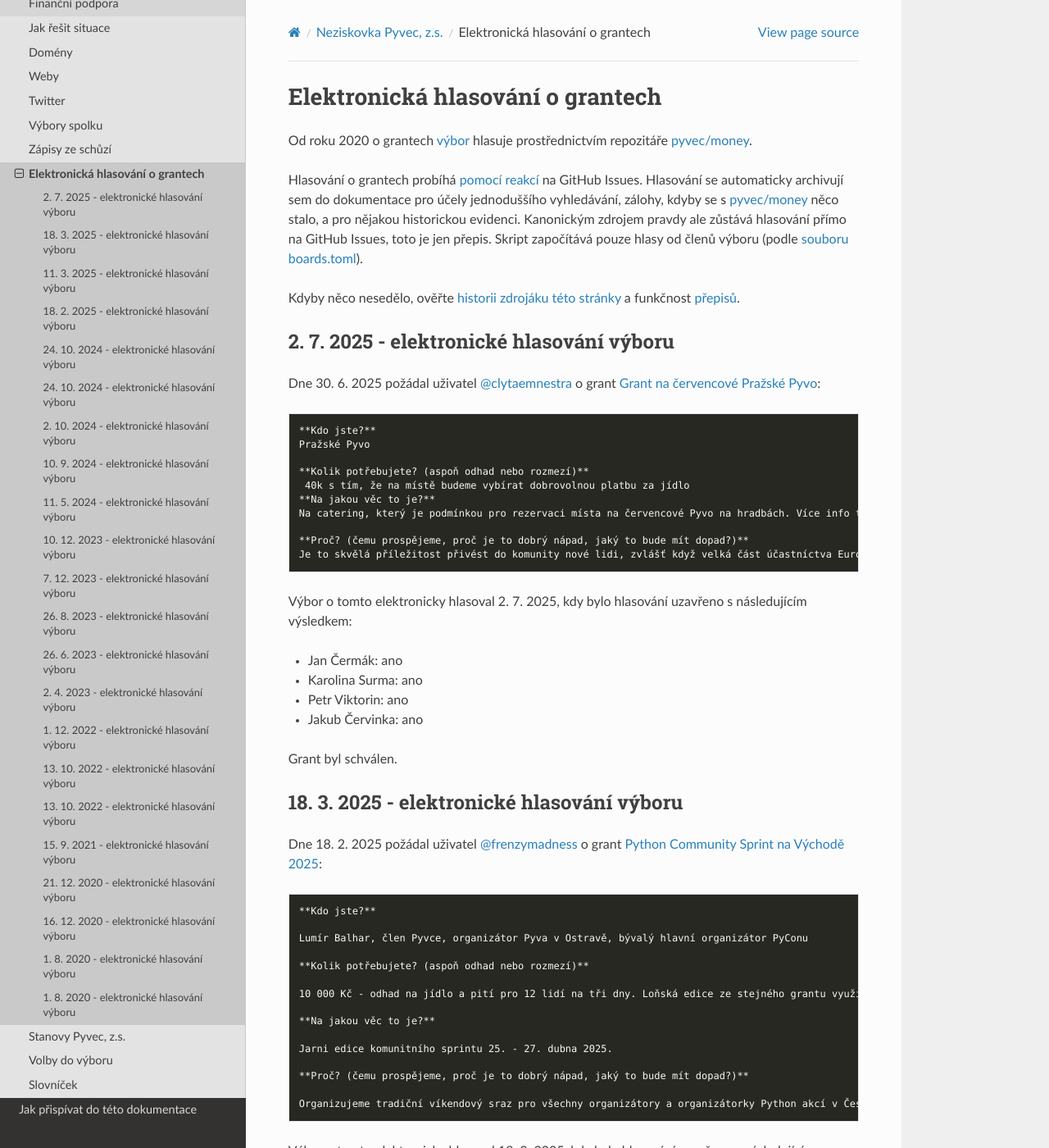
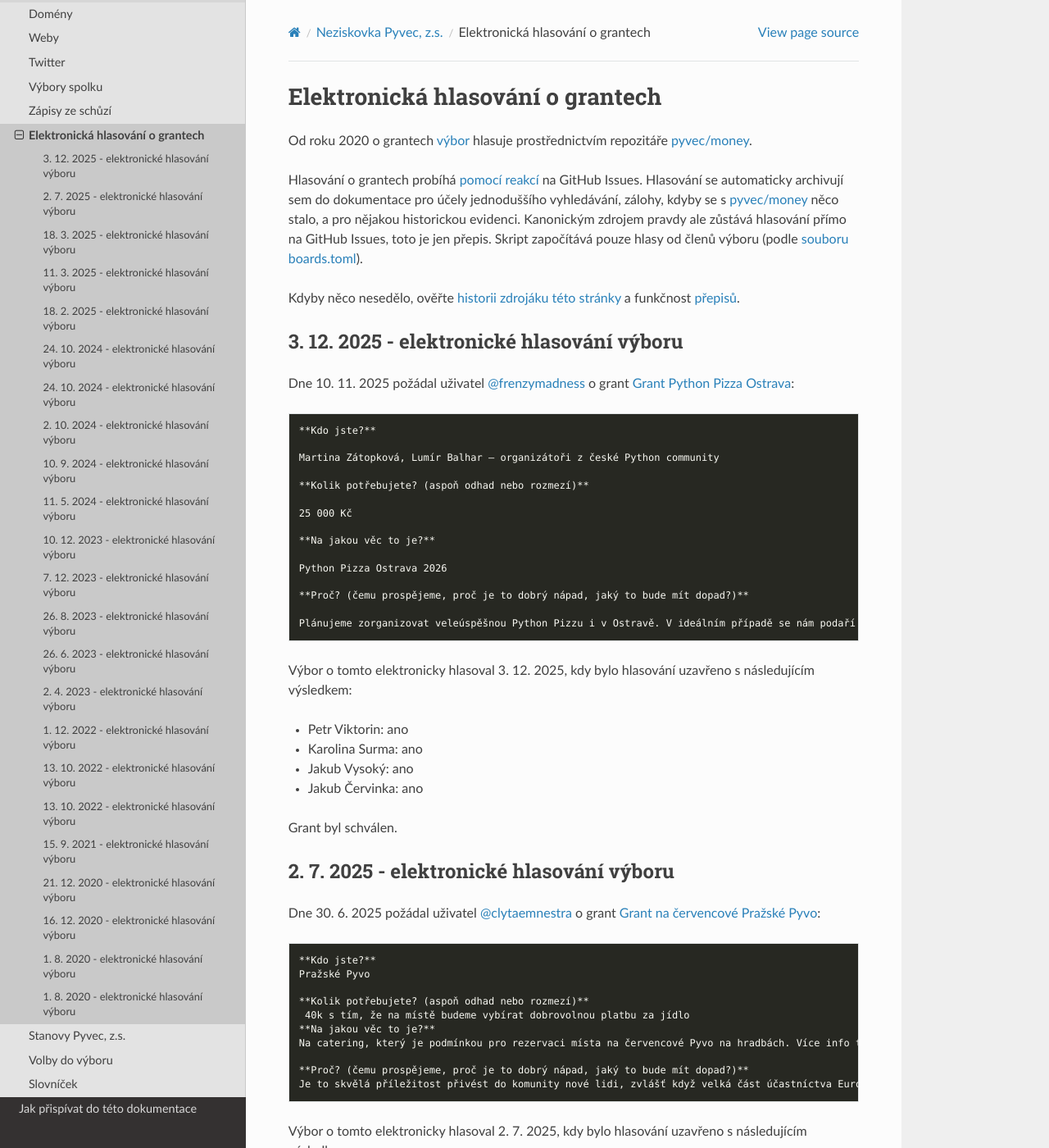
Before and after one commit to pyvec/docs.pyvec.org, a Sphinx documentation site: the page built from docs/operations/grants.rst, in a window 1280 px wide and 1400 px high. Shown: the whole window at 82% size. Built offline with Sphinx 7.4.7 and the Read the Docs theme 3.1.0, drawn with Linux system fonts in a browser that asks for light colours.

Commit message:
update generated files

```diff
--- a/docs/operations/grants.rst
+++ b/docs/operations/grants.rst
@@ -13,6 +13,42 @@ Kdyby něco nesedělo, ověřte `historii zdrojáku této stránky <https://gith
 
 
 
+
+3. 12. 2025 - elektronické hlasování výboru
+--------------------------------------------
+
+Dne 10. 11. 2025 požádal uživatel `@frenzymadness <https://github.com/frenzymadness>`_ o grant `Grant Python Pizza Ostrava <https://github.com/pyvec/money/issues/46>`_:
+
+.. code-block:: text
+
+    **Kdo jste?**
+
+    Martina Zátopková, Lumír Balhar – organizátoři z české Python community
+
+    **Kolik potřebujete? (aspoň odhad nebo rozmezí)**
+
+    25 000 Kč
+
+    **Na jakou věc to je?**
+
+    Python Pizza Ostrava 2026
+
+    **Proč? (čemu prospějeme, proč je to dobrý nápad, jaký to bude mít dopad?)**
+
+    Plánujeme zorganizovat veleúspěšnou Python Pizzu i v Ostravě. V ideálním případě se nám podaří sehnat dostatek sponzorů, takže toto nebude grant jako takový, ale jen protočení sponzorských financí a výdělku ze vstupenek, ale to se špatně odhaduje dopředu. Proto bychom potřebovali schválit budget dopředu, abychom mohli zajistit venue a další náklady/zálohy ještě před tím, než nám dorazí sponzorské finance.
+
+Výbor o tomto elektronicky hlasoval 3. 12. 2025, kdy bylo hlasování uzavřeno s následujícím výsledkem:
+
+* Petr Viktorin: ano
+
+* Karolina Surma: ano
+
+* Jakub Vysoký: ano
+
+* Jakub Červinka: ano
+
+
+Grant byl schválen.
 
 2. 7. 2025 - elektronické hlasování výboru
 --------------------------------------------
```
